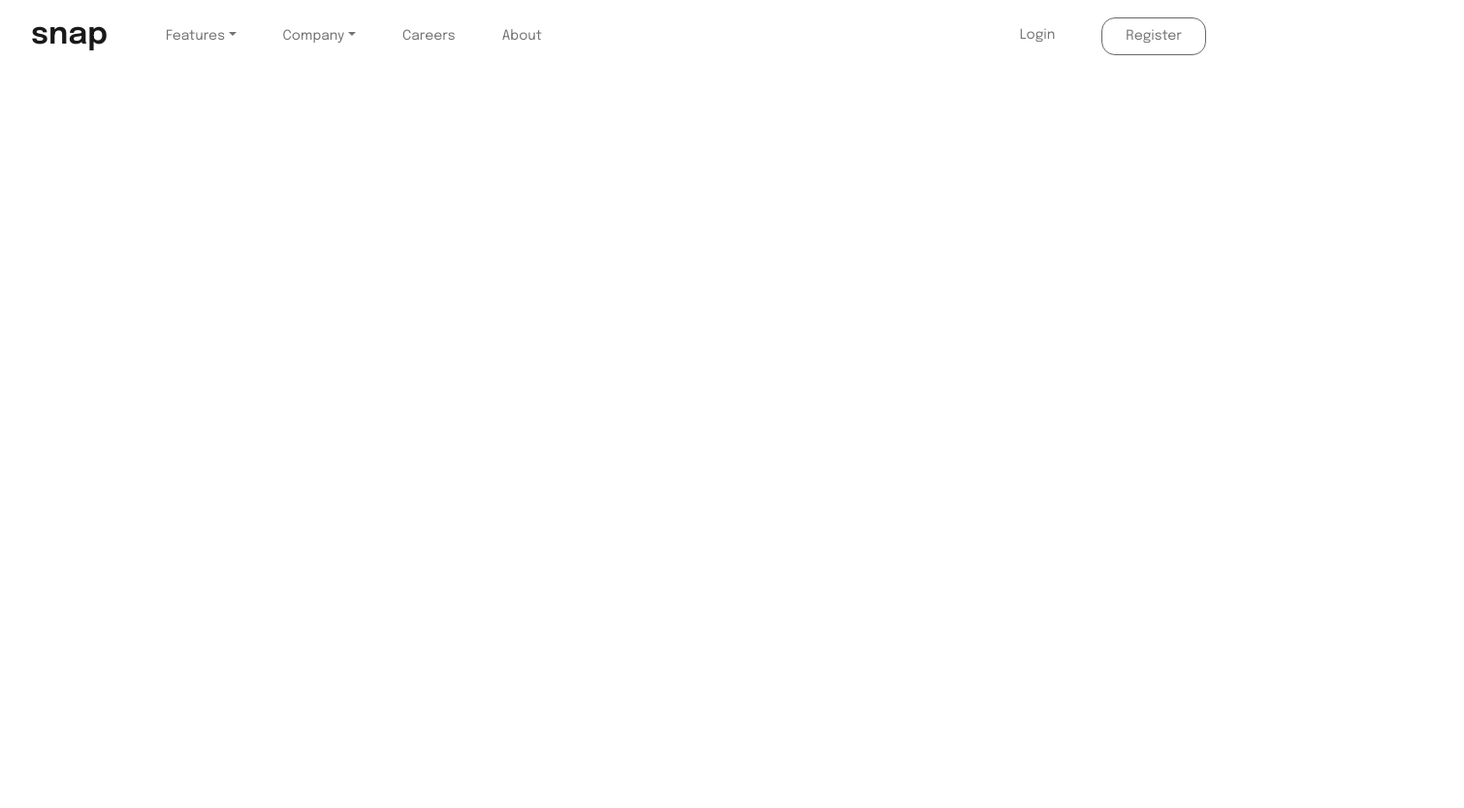
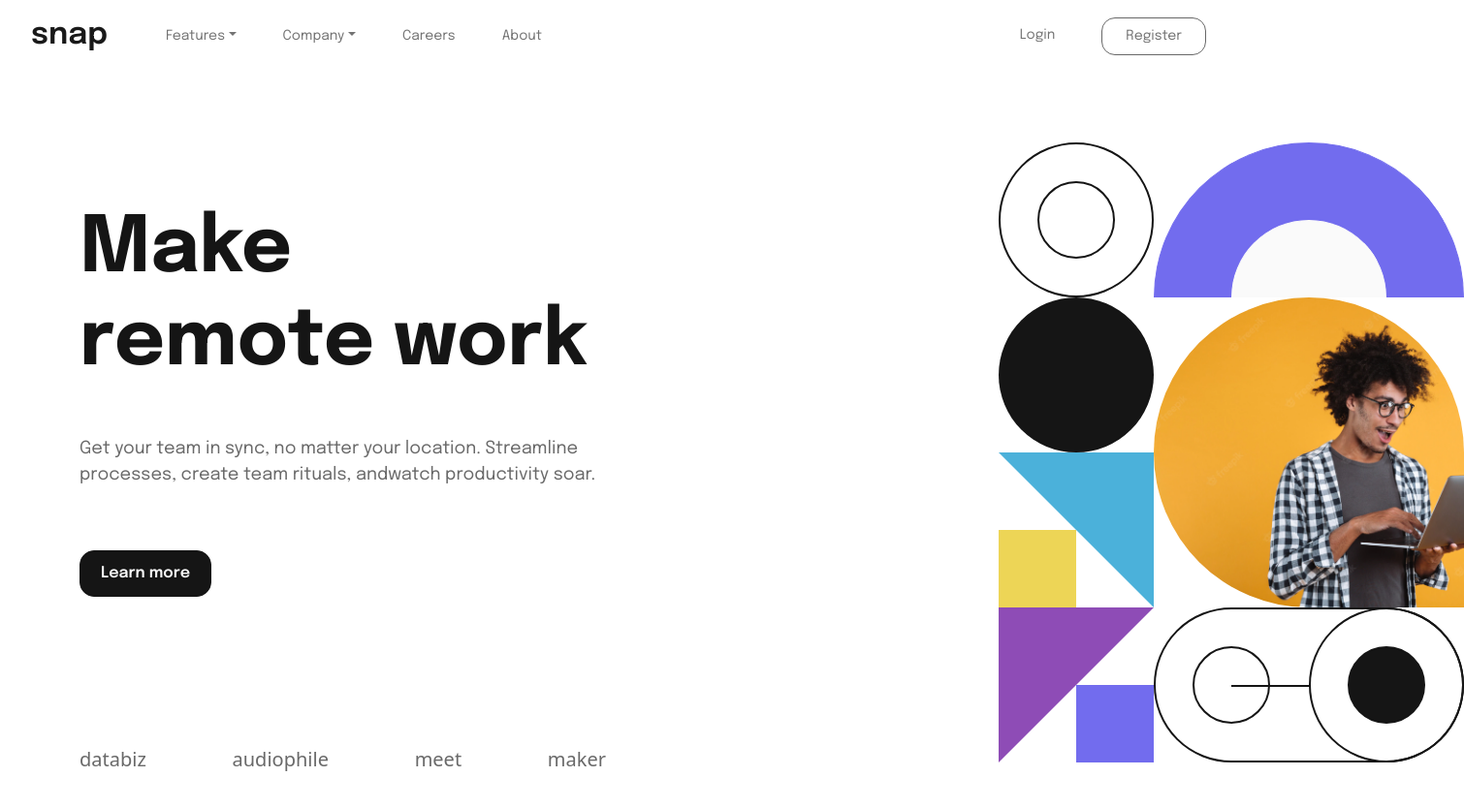
Before and after one commit to claire-conrardy/claire-conrardy-test, a plain HTML site: page index.html in a window 1280 px wide. Shown: the whole page at 97% size, 1510 px wide, since content can reach past the window. Before the commit the page ends 800 px from the top, so only its background shows below. Drawn offline with nearby package versions, Linux system fonts and the light colour scheme.

Commit message:
geometric shapes almoste done - missing the vertical line

```diff
--- a/index.html
+++ b/index.html
@@ -61,5 +61,40 @@
         </div>
     </div>
   </nav>
+
+  <div class="container">
+  <!--Presentation-->
+    <div class="left-content">
+      <h1 class="title">Make remote work</h1>
+      <p class="presentation-text">Get your team in sync, no matter your location. Streamline processes, create team rituals, andwatch productivity soar.</p>
+      <button class="black-btn">Learn more</button>
+      <div class="partners-names">
+        <p>databiz</p>
+        <p>audiophile</p>
+        <p>meet</p>
+        <p>maker</p>
+      </div>
+    </div>
+
+  <!--Geometrical shapes-->
+    <div class="right-content">
+      <div class="purple-demi-circle"></div>
+      <div class="white-demi-circle"></div>
+      <div class="blue-triangle"></div>
+      <div class="transparent-pill"></div>
+      <div class="small-transparent-circle-1"></div>
+      <div class="small-transparent-circle-2"></div>
+      <div class="big-transparent-circle-1"></div>
+      <div class="big-transparent-circle-2"></div>
+      <div class="small-black-circle-1"></div>
+      <div class="small-black-circle-2"></div>
+      <div class="vertical-line"></div>
+      <div class="bubble-img" style="background-image: url('./image.webp')"></div>
+      <div class="purple-square"></div>
+      <div class="purple-triangle"></div>
+      <div class="yellow-square"></div>
+      <div class="big-black-circle"></div>
+    </div>
+  </div>
 </body>
 </html>
--- /dev/null
+++ b/styles/geometrical_shapes.css
@@ -0,0 +1,163 @@
+.purple-demi-circle {
+  background-color: #726CEE;
+  border: 1px solid #726CEE;
+  border-top-left-radius: 160px;
+  border-top-right-radius: 160px;
+  height: 160px;
+  width: 320px;
+  position: absolute;
+  top: 130px;
+  left: 990px;
+}
+
+.white-demi-circle {
+  background-color: #FAFAFA;
+  border: 1px solid #FAFAFA;
+  border-top-left-radius: 80px;
+  border-top-right-radius: 80px;
+  height: 80px;
+  width: 160px;
+  position: absolute;
+  top: 210px;
+  left: 1070px;
+}
+
+.blue-triangle {
+  height: 160px;
+  width: 160px;
+  margin-top: 30px;
+  border-top: 160px solid #4BB1DA;
+  border-left: 160px solid transparent;
+  position: absolute;
+  top: 420px;
+  left: 830px;
+}
+
+.transparent-pill {
+  width: 320px;
+  height: 160px;
+  border-radius: 80px;
+  background-color: transparent;
+  border: 2px solid #151515;
+  position: absolute;
+  top: 610px;
+  left: 990px;
+}
+
+.small-transparent-circle-1, .small-transparent-circle-2 {
+  width: 80px;
+  height: 80px;
+  border: 2px solid #151515;
+  border-radius: 50%;
+}
+
+.small-transparent-circle-1 {
+  position: absolute;
+  top: 170px;
+  left: 870px;
+}
+
+.small-transparent-circle-2 {
+  position: absolute;
+  top: 650px;
+  left: 1030px;
+}
+
+.big-transparent-circle-1, .big-transparent-circle-2 {
+  width: 160px;
+  height: 160px;
+  border: 2px solid #151515;
+  border-radius: 50%;
+}
+
+.big-transparent-circle-1 {
+  position: absolute;
+  top: 130px;
+  left: 830px;
+}
+
+.big-transparent-circle-2 {
+  position: absolute;
+  top: 610px;
+  left: 1150px;
+}
+
+.big-black-circle {
+  background-color: #151515;
+  width: 160px;
+  height: 160px;
+  border-radius: 50%;
+  position: absolute;
+  top: 290px;
+  left: 830px;
+}
+
+.small-black-circle-1, .small-black-circle-2 {
+  width: 80px;
+  height: 80px;
+  border-radius: 50%;
+}
+.small-black-circle-1 {
+  background-color: transparent;
+  border: 2px solid #FAFAFA;
+  position: absolute;
+  top: 330px;
+  left: 870px;
+}
+.small-black-circle-2 {
+  background-color: #151515;
+  border: 2px solid #151515;
+  position: absolute;
+  top: 650px;
+  left: 1190px;
+}
+
+.vertical-line {
+  width: 81px;
+  border: 1px solid #151515;
+  position: absolute;
+  top: 689.5px;
+  left: 1070px;
+}
+
+.bubble-img {
+  background-size: cover;
+  height: 320px;
+  width: 320px;
+  border-top-right-radius: 160px;
+  border-top-left-radius: 160px;
+  border-bottom-left-radius: 160px;
+  position: absolute;
+  top: 290px;
+  left: 990px;
+}
+
+.purple-square {
+  height: 80px;
+  width: 80px;
+  background-color: #726CEE;
+  position: absolute;
+  top: 690px;
+  left: 910px;
+
+}
+
+.purple-triangle {
+  height: 160px;
+  width: 160px;
+  border-top: 160px solid #8E4CB6;
+  border-right: 160px solid transparent;
+  position: absolute;
+  top: 610px;
+  left: 830px;
+}
+
+.yellow-square {
+  height: 80px;
+  width: 80px;
+  background-color: #EDD556;
+  position: absolute;
+  top: 530px;
+  left: 830px;
+
+}
--- /dev/null
+++ b/styles/presentation.css
@@ -0,0 +1,49 @@
+.left-content {
+  margin: 136px 0;
+  width: 543px;
+}
+
+.right-content {
+  position: absolute;
+  left: 200px;
+  top: 17px;
+}
+
+.title {
+  font-size: 80px;
+  font-weight: 700;
+  color: #151515;
+  font-family: 'Epilogue', sans-serif;
+  margin-bottom: 48px;
+}
+
+.presentation-text {
+  color: #696969;
+  font-size: 18px;
+  font-family: 'Epilogue', sans-serif;
+}
+
+.partners-names {
+  margin-top: 153px;
+  color: #696969;
+  font-size: 20px;
+  display: flex;
+  justify-content: space-between;
+}
+
+.black-btn {
+  height: 48px;
+  width: 136px;
+  border-radius: 15px;
+  border: 1px solid #151515;
+  background-color: #151515;
+  color: #FAFAFA;
+  font-weight: 600;
+  font-family: 'Epilogue', sans-serif;
+  margin-top: 48px;
+}
+
+.black-btn:hover{
+  background-color: #FAFAFA;
+  color: #151515;
+}
--- a/styles/style.css
+++ b/styles/style.css
@@ -1,4 +1,6 @@
+@import url('geometrical_shapes.css');
 @import url('navbar.css');
+@import url('presentation.css');
 
 body {
   background-color: #FAFAFA;
```
Also changed, not shown: image.webp (added).
